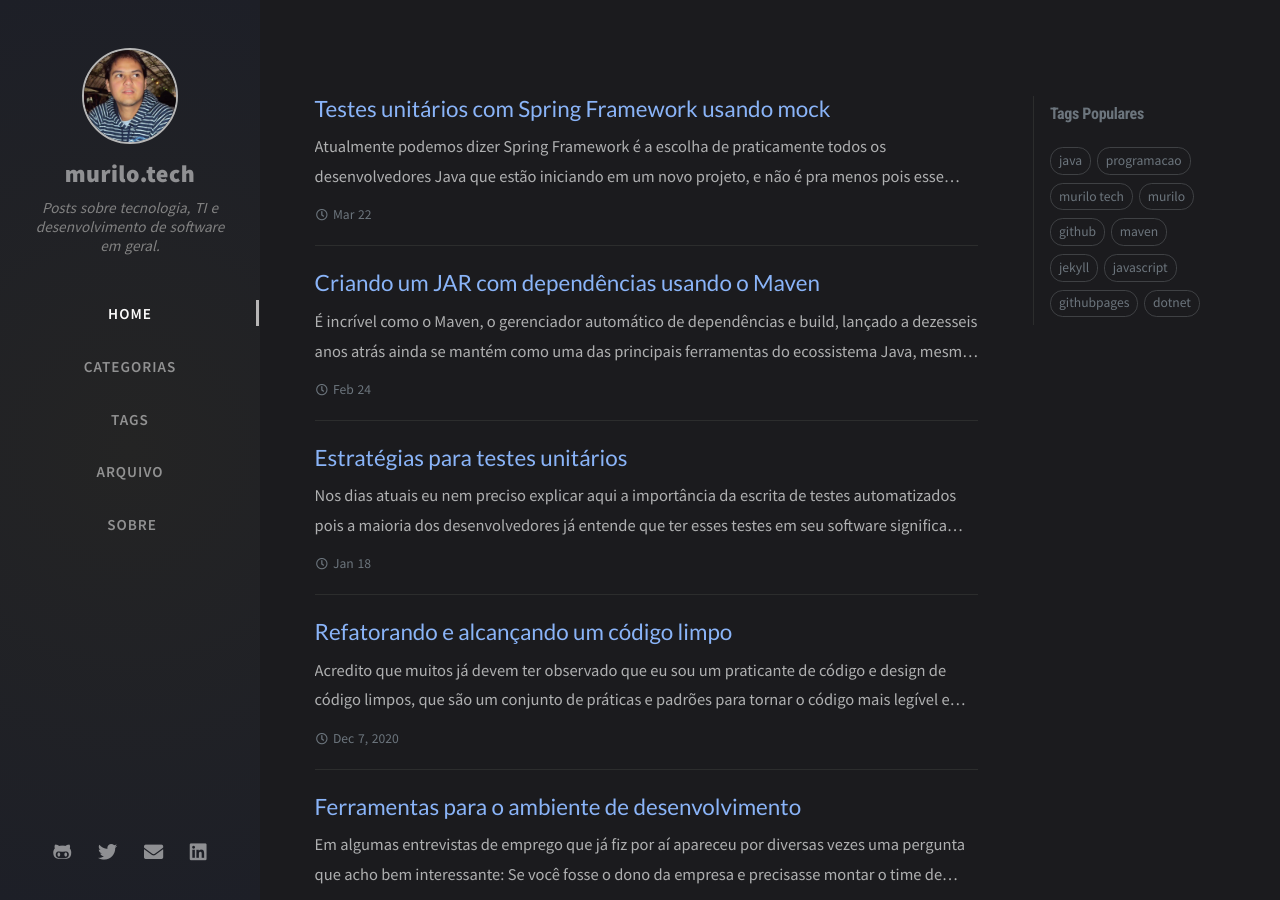
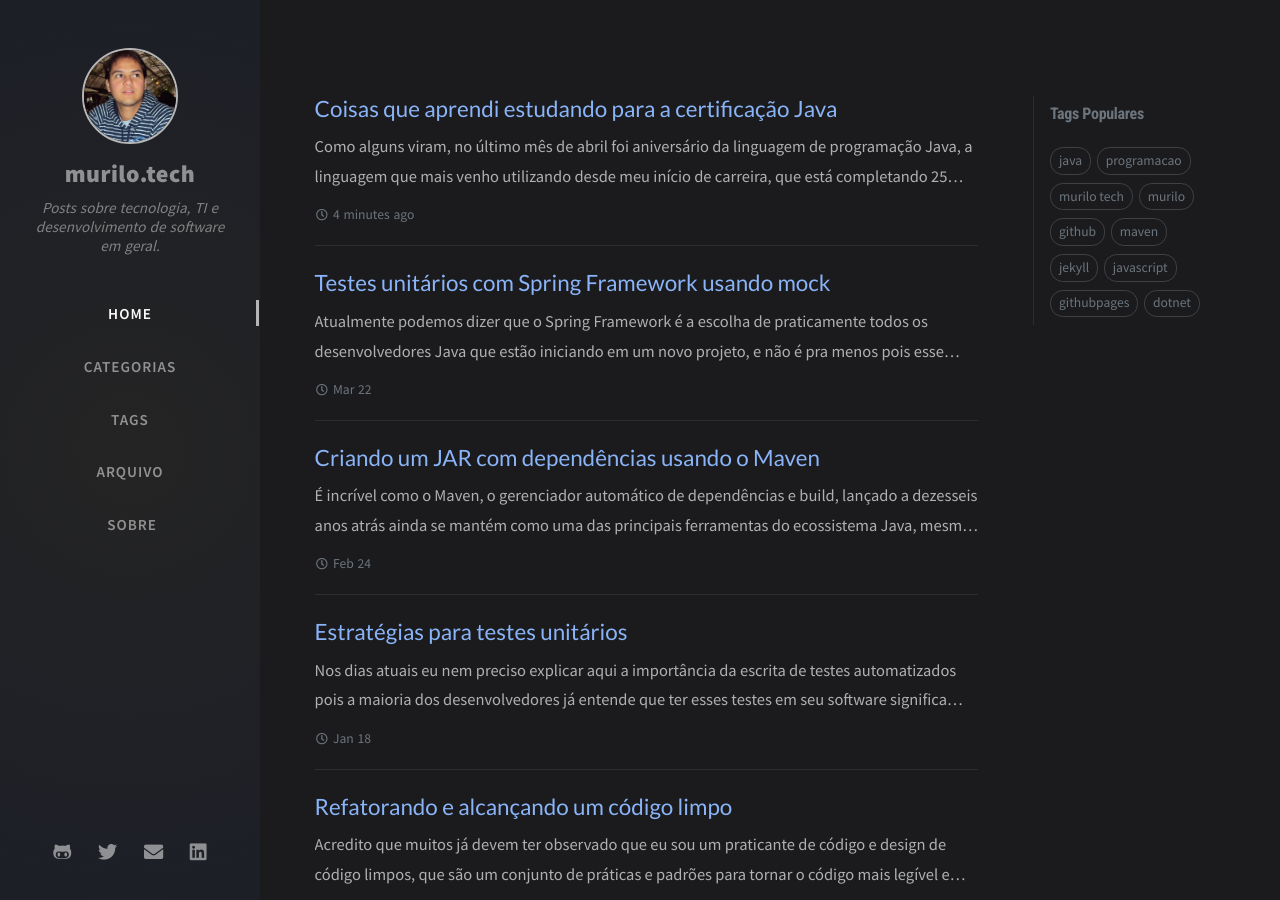
Before and after one commit to murilo-ramos/murilo-ramos.github.io, a Jekyll site: the page built from index.html, in a window 1280 px wide and 900 px high. Built offline with Jekyll 4.4.1, drawn with Linux system fonts in a browser that asks for light colours; nearby versions of some CDN libraries; the list of posts is cut into pages by our own code; comment, search, counter and statistics services are not loaded; some of the changed lines change nothing that is shown; some of the changed text lies outside the part shown.

Commit message:
Post: Coisas que aprendi estudando para certificação Java. Atualizando último post.

````diff
--- a/_posts/2021-03-22-testes-unitarios-com-spring-usando-mock.md
+++ b/_posts/2021-03-22-testes-unitarios-com-spring-usando-mock.md
@@ -6,7 +6,7 @@
 tags: [java, test, junit, mockito, easy-mock, spring, framework, mock]
 ---
 
-Atualmente podemos dizer [Spring Framework](https://spring.io/){:target="_blank"} é a escolha de praticamente todos os desenvolvedores Java que estão iniciando em um novo projeto, e não é pra menos pois esse framework conseguiu reunir em um lugar só toda a facilidade para desenvolvimento de aplicações Web com sua criação de serviços REST, acesso a dados, gerenciamento de filas e acesso a outros serviços, tornando-se um padrão entre seus desenvolvedores.
+Atualmente podemos dizer que o [Spring Framework](https://spring.io/){:target="_blank"} é a escolha de praticamente todos os desenvolvedores Java que estão iniciando em um novo projeto, e não é pra menos pois esse framework conseguiu reunir em um lugar só toda a facilidade para desenvolvimento de aplicações Web com sua criação de serviços REST, acesso a dados, gerenciamento de filas e acesso a outros serviços, tornando-se um padrão entre seus desenvolvedores.
 {: style="text-align: justify;"}
 
 E além de tudo que o Spring oferece, algo que existe no framework desde sua criação e que ajuda e muito os desenvolvedores é a sua facilidade de trabalhar com injeção de dependências, pois ele possui um container de inversão de controle que permite facilmente injetar dependências em uma classe usando a famosa anotação mágica `@Autowired`.
--- /dev/null
+++ b/_posts/2021-05-04-coisas-que-aprendi-estudando-certificacao-java.md
@@ -0,0 +1,487 @@
+---
+title: Coisas que aprendi estudando para a certificação Java
+author: Murilo Costa
+date: 2021-05-04 17:30:00 -0300
+categories: [Blogging, Java]
+tags: [java, certificacao, estudos, curiosidades]
+---
+
+Como alguns viram, no último mês de abril foi aniversário da linguagem de programação Java, a linguagem que mais venho utilizando desde meu início de carreira, que está completando 25 anos de idade em 2021.
+{: style="text-align: justify;"}
+
+E para comemorar essa data a [Oracle](https://www.oracle.com){:target="_blank"}, que atualmente é a detentora da plataforma Java, resolveu criar uma certificação promocional para aqueles que queiram fazer a prova de certificação, e eu resolvi entrar nessa, estudei bastante e consegui passar na prova, onde agora posso dizer que sou um **Oracle Certified Professional: Java SE 11 Developer**.
+{: style="text-align: justify;"}
+
+![certificado java](/assets/img/posts/coisas-que-aprendi-estudando-certificacao-java/certificado-java.png)
+
+Esta prova de certificação é bem famosa por ser uma prova difícil, cheia de pegadinhas e coisas extremamente específicas da linguagem, e quem não estuda bastante os detalhes acaba não tendo êxito, e eu senti muito isso durante meus estudos e por isso vou compartilhar alguns pontos aqui sobre a linguagem que me deixaram bem surpreso.
+{: style="text-align: justify;"}
+
+
+## Atribuições retornam o valor atribuído
+
+Atribuições são operações necessárias e comuns nas linguagens de programação pois obviamente é necessário preencher as variáveis utilizadas no código.
+{: style="text-align: justify;"}
+
+
+```java
+int a;
+double b;
+String c;
+
+a = 10;
+b = 50.0;
+c = "Hello World";
+```
+
+E eu sempre entendi essas operações como algo `void`, ou seja, algo que não retorna um valor, mas eu estava errado, no caso do Java essas atribuições sempre retornam o valor atribuído, que é o valor mais a esquerda, possibilitando fazer o código abaixo.
+{: style="text-align: justify;"}
+
+```java
+System.out.println(a = 10);
+System.out.println(b = 50.0);
+System.out.println(c = "Hello World");
+```
+
+    Output:
+    10
+    50.0
+    Hello World
+
+Interessante, não? Inclusive podemos ter o seguinte tipo de atribuição, que funciona perfeitamente.
+{: style="text-align: justify;"}
+
+```java
+int a, b, c, d;
+a = b = c = d = 10;
+
+System.out.println(a + b + c + d);
+```
+
+    Output:
+    40
+
+No código acima só precisamos nos atentar que ele só funciona devido ao fato de declaramos previamente as variáveis e os valores foram atribuídos da direita para esquerda, caso contrário poderíamos ter um erro de utilização de variável não inicializada, se for uma variável local.
+{: style="text-align: justify;"}
+
+```java
+int a, b, c, d;
+a = b = c = d; // erro de compilação: Variável d não foi inicializada
+```
+
+Apesar de ser um recurso interessante, utilizá-lo no dia-a-dia acredito não ser uma boa opção pois pode criar um código confuso e fora do padrão de código legível. Acredito que são poucos os lugares em que seu uso seja viável, e uma delas é na leitura de arquivos.
+{: style="text-align: justify;"}
+
+Perceba que no código a seguir a variável `line` recebe por atribuição o valor da instrução `br.readLine()` e, como esse valor é retornado pela atribuição, ele pode ser verificado se é nulo.
+{: style="text-align: justify;"}
+
+```java
+try (BufferedReader br = new BufferedReader(new InputStreamReader(inputStream))) {
+    String line;
+    while ((line = br.readLine()) != null) {
+        //código
+    }
+}
+```
+
+## ElseIf
+
+Então, sabe o `elseif` que você usa todo dia enquanto programa em Java? Ele não existe! rsrs.
+{: style="text-align: justify;"}
+
+Java realmente não tem o `elseif`, mas vou explicar melhor. A linguagem possui a instrução condicional `if`, que pode vir acompanhada de um `else`.
+{: style="text-align: justify;"}
+
+```java
+if (condition)
+    foo();
+
+if (condition)
+    foo();
+else
+    bar();
+```
+
+Porém existe uma instrução a mais que outras linguagens possuem que é o `elseif`, que permite encadear instruções `if` e é exatamente essa instrução que não existe em Java.
+{: style="text-align: justify;"}
+
+Vejamos um exemplo de `elseif` em Perl, que usa o nome `elsif` para a instrução.
+{: style="text-align: justify;"}
+
+```perl
+my $a = 1;
+
+if (a == 1) {
+   # codigo
+} elsif (a == 2) {
+   # codigo
+} elsif (a == 3) {
+   # codigo
+} else {
+   # codigo
+}
+```
+
+Em Java o que fazemos é encadear instruções `if` usando o `else` + `if`, que nada mais é do que if aninhados.
+{: style="text-align: justify;"}
+
+```java
+int a = 1;
+
+if (a == 1) {
+    //codigo
+} else if (a == 2) {
+    //codigo
+} else if (a == 3) {
+    //codigo
+} else {
+    //codigo
+}
+```
+
+Isso na verdade é a mesma coisa que escrever da seguinte forma.
+{: style="text-align: justify;"}
+
+```java
+if (a == 1) {
+    //codigo
+} else {
+    if (a == 2) {
+        //codigo
+    } else {
+        if (a == 3) {
+            //codigo
+        } else {
+            //codigo
+        }
+    }
+}
+```
+
+E no final acaba sendo tudo igual rs.
+{: style="text-align: justify;"}
+
+## Operações matemáticas sem ponto flutuante sempre resultam em um inteiro
+
+Qualquer operação realizada envolvendo `short`, `byte`, `char` ou `int`, sempre vai retornar um `int`.
+{: style="text-align: justify;"}
+
+```java
+short a = 1;
+byte b  = 2;
+char c  = 3;
+int d   = 4;
+
+var v1 = a + a;
+var v2 = a + b;
+var v3 = b + b;
+var v4 = b + c;
+var v5 = c + c;
+var v6 = c + d;
+var v7 = a + b + c + d;
+```
+
+No código acima, v1, v2, v3, v4, v5, v6 e v7 são do tipo `int`. É importante saber disso pois mesmo operações com um mesmo tipo podem precisar de casting para manter o tipo original. Isso parece acontecer na linguagem para evitar problemas de overflow em tipos menores que `int`.
+{: style="text-align: justify;"}
+
+```java
+short a = 1;
+short v1 = (short) (a + a);
+```
+
+Para operações com outros tipos de valores o resultado será o maior tipo envolvido.
+{: style="text-align: justify;"}
+
+```java
+int a = 1;
+long b = 2;
+float c = 3.0f;
+double d = 4.0;
+
+var v1 = a + b; //v1 é long
+var v2 = a + c; //v2 é float
+var v3 = a + d; //v3 é double
+var v4 = b + d; //v4 é double
+```
+
+## Existe divisão por zero
+
+Sim, para valores do tipo ponto flutuante existe divisão por zero, e o resultado é um `Infinity`.
+{: style="text-align: justify;"}
+
+```java
+float a = 1;
+double b = 2;
+
+var v1 = a / 0;
+var v2 = b / 0;
+
+System.out.println(v1 == Float.POSITIVE_INFINITY);
+System.out.println(v2 == Double.POSITIVE_INFINITY);
+```
+
+    Output:
+    true
+    true
+
+Porém para outros tipos de valores a regra matemática ainda persiste, onde a divisão por zero resulta em uma `ArithmeticException`.
+{: style="text-align: justify;"}
+
+```java
+int a = 1;
+var v1 = a / 0;
+```
+
+    Output:
+    Exception in thread "main" java.lang.ArithmeticException: / by zero
+
+Se quiser entender um pouco melhor [aqui](https://docs.oracle.com/javase/specs/jls/se11/html/jls-15.html#jls-15.17.2/){:target="_blank"} você pode ler a especificação.
+{: style="text-align: justify;"}
+
+
+## Declarações de valores
+
+Durante meus estudos foi possível relembrar e descobrir alguns pontos importante sobre declarações de valores.
+{: style="text-align: justify;"}
+
+Para se declarar valores do tipo `float` é sempre necessário que o valor venha acompanhado da letra `f`, caso contrário será interpretado como `double`.
+{: style="text-align: justify;"}
+
+```java
+float a = 1.0f;
+float b = 2.0; //erro de compilação
+```
+
+Se um valor inteiro for declarado com um zero a esquerda ele será interpretado como octal.
+{: style="text-align: justify;"}
+
+```java
+int a = 10;
+int b = 010;
+
+System.out.println(a);
+System.out.println(b);
+```
+
+    Output:
+    10
+    8
+
+Para facilitar a declaração de números grandes pode-se utilizar um underline `_` na declaração.
+{: style="text-align: justify;"}
+
+```java
+final long UM_MILHAO = 1_000_000;
+
+System.out.println(UM_MILHAO == 1000000);
+```
+
+    Output:
+    true
+
+Bacana, não é mesmo?
+
+## Sobrescrita de métodos não precisa ocorrer ao pé da letra
+
+O Java por ser uma linguagem a orientada a objetos possui um dos melhores recursos desse tipo de linguagem que é o polimorfismo, que nos permite trabalhar com abstrações de forma eficiente e fácil, e um dos recursos principais é a possibilidade de sobrescrita de métodos de interfaces, classes abstratas e até mesmo classes concretas, quando é permitido.
+{: style="text-align: justify;"}
+
+E ao sobrescrever esses métodos eu sempre enxerguei o método sobrescrito como um contrato, algo que não pode ser violado e deve ser idêntico quando sobrescrito, porém eu estive errado e é possível sim que a sobrescrita seja diferente, retornando valores e exceções diferenciadas, desde que aderentes ao método sobrescrito.
+{: style="text-align: justify;"}
+
+No caso de exceptions, ao sobrescrever um método que possui uma cláusula `throws` nós não precisamos lançar exatamente a mesma exception, podendo ser uma subclasse da mesma.
+{: style="text-align: justify;"}
+
+```java
+public class SubClass implements SuperClass {
+    @Override
+    public void doSomething() throws FileNotFoundException {
+        //codigo
+    }
+}
+
+public interface SuperClass {
+    void doSomething() throws IOException;
+}
+```
+
+Repare que no exemplo acima a interface possui um método que lança `IOException`, mas a classe ao sobrescrever lança `FileNotFoundException` que é uma subclasse de `IOException`, e isso é permitido.
+{: style="text-align: justify;"}
+
+
+E o mais legal é que a classe que está sobrescrevendo pode inclusive optar por não lançar nenhuma exception, e isso também é permitido.
+{: style="text-align: justify;"}
+
+```java
+public class SubClass implements SuperClass {
+    @Override
+    public void doSomething() {
+        //codigo
+    }
+}
+
+public interface SuperClass {
+    void doSomething() throws IOException;
+}
+```
+
+Porém o que não é permitido é lançar uma exception não compatível com a declarada no método sobrescrito, como no caso a seguir onde `SQLException` não é compatível com `IOException`.
+{: style="text-align: justify;"}
+
+```java
+public class SubClass implements SuperClass {
+    @Override
+    public void doSomething() throws SQLException {
+        //codigo
+    }
+}
+
+public interface SuperClass {
+    void doSomething() throws IOException;
+}
+```
+
+E no caso de métodos que possuem um retorno nós temos a mesma regra, onde o retorno não precisa ser especificamente o mesmo do método sobrescrito, podendo ser também uma subclasse.
+{: style="text-align: justify;"}
+
+```java
+public class SubClass implements SuperClass {
+    @Override
+    public ByteArrayOutputStream getStream() {
+        return ...;
+    }
+}
+
+public interface SuperClass {
+    OutputStream getStream();
+}
+```
+
+Apesar da interface definir um `OutputStream` como retorno do método `getStream()`, a sobrescrita está retornando um `ByteArrayOutputStream`.
+{: style="text-align: justify;"}
+
+## Interfaces podem ter constantes, métodos privados e métodos default
+
+Esse assunto é relacionado as versões mais recentes da linguagem (da oito em diante) que ganhou vários novos recursos ao longo dos últimos anos, e as interfaces foram as que mais se modernizaram.
+{: style="text-align: justify;"}
+
+E sobre essas mudanças existem três itens que achei bem legal e não sabia que era possível, que é a definição de constantes nas interfaces, métodos privados e métodos default.
+{: style="text-align: justify;"}
+
+Para se declarar uma constante é só declarar uma variável comum.
+{: style="text-align: justify;"}
+
+```java
+public interface MyInterface {
+    String CAR = "Carro";
+    String MOTORBIKE = "Motocicleta";
+}
+
+System.out.println(MyInterface.CAR)
+```
+
+Declarar uma constante em uma interface não necessita do `public static final` pois isso já é feito automaticamente pela linguagem.
+{: style="text-align: justify;"}
+
+Uma interface também pode ter métodos privados, que só podem ser acessados dentro da própria interface.
+{: style="text-align: justify;"}
+
+```java
+public interface MyInterface {
+    private void doSomethingPrivate() {
+        //codigo
+    }
+}
+```
+
+Os métodos privados só podem ser acessados por métodos do tipo default, que são métodos com implementação que podem ser declarados dentro de uma interface, e são herdados por quem implementar a interface.
+{: style="text-align: justify;"}
+
+```java
+public class MyClass implements MyInterface {
+    @Override
+    public void doIt() {
+        doSomething();
+    }
+}
+
+public interface MyInterface {
+    void doIt();
+
+    default void doSomething() {
+        doSomethingPrivate();
+    }
+
+    private void doSomethingPrivate() {
+        //codigo
+    }
+}
+```
+
+O uso de métodos privados e default em interfaces ajuda quando existe o caso de diferentes implementações possuírem processos em comum, evitando a duplicação de código ou a criação de uma 'baseclass' para reaproveitamento de código.
+{: style="text-align: justify;"}
+
+
+## Sobrescrita de métodos de uma enum
+
+Em um [post](https://murilo.tech/posts/dart-versus-java/){:target="_blank"} anterior eu mostrei que enums em Java são bem poderosas e tem uma série de recursos que facilitam muito o desenvolvimento quando se precisa desse tipo de estrutura, onde comentei até que é possível implementar interfaces com uma enum.
+{: style="text-align: justify;"}
+
+```java
+public enum MyEnum implements MyInterface {
+    FIRST_VALUE {
+        @Override
+        public String getMessage() {
+            return "Primeiro valor.";
+        }
+    },
+    SECOND_VALUE {
+        @Override
+        public String getMessage() {
+            return "Segundo valor.";
+        }
+    };
+}
+
+public interface MyInterface {
+    String getMessage();
+}
+```
+
+Mas o que eu não sabia era que é possível sobrescrever um método da própria enum, colocando um comportamento personalizado para cada item da enum, se necessário.
+{: style="text-align: justify;"}
+
+```java
+public enum Animal{
+    DOG("cachorro"),
+    CAT("gato"),
+    FISH("peixe") {
+        @Override
+        public void action() {
+            System.out.println("O peixe nada.");
+        }
+    };
+
+    private String name;
+
+    Animal(String name) {
+        this.name = name;
+    }
+
+    public void action() {
+        System.out.println("O " + name + " anda.");
+    }
+}
+```
+
+Veja que o item `FISH` da enum sobrescreve seu próprio método `action()` para adicionar um comportamento específico.
+{: style="text-align: justify;"}
+
+Apesar de esquisito, é um recurso bem interessante.
+{: style="text-align: justify;"}
+
+E esses são os pontos mais interessantes que vi enquanto estudava para a certificação, e tenho certeza que se eu nunca tivesse feito essa prova ia acabar morrendo sem saber rsrs, fica assim a experiência.
+{: style="text-align: justify;"}
+
+Espero que tenham gostado, e até a próxima pessoal.
+{: style="text-align: justify;"}
````
Also changed, not shown: assets/img/posts/coisas-que-aprendi-estudando-certificacao-java/certificado-java.png (added).
